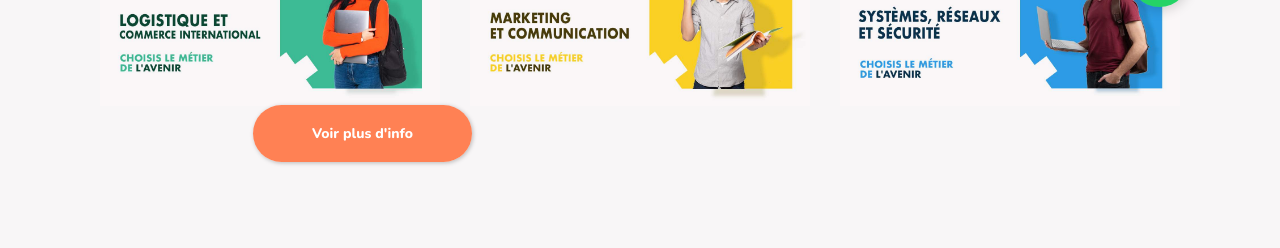
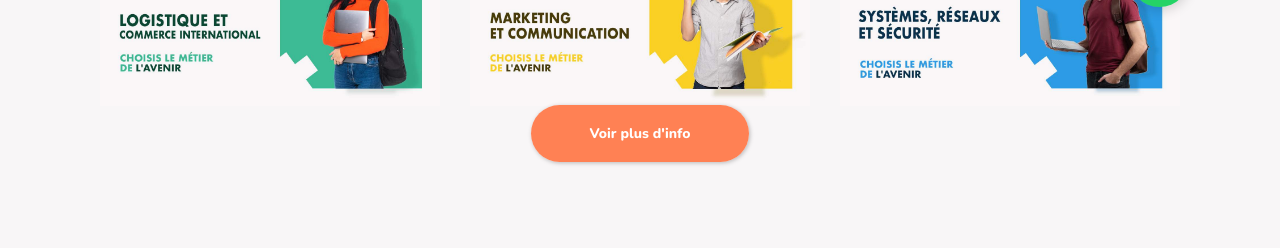
Before and after one commit to DoraymonIT/IFIAG, a plain HTML site: page Qrcode/index.html in a window 1280 px wide. Shown: the part 772-1020 px from the top of the page. Drawn offline with nearby package versions, Linux system fonts and the light colour scheme.

Commit message:
fix alignement of buttons in QrCode page and Merci page

```diff
--- a/Qrcode/index.html
+++ b/Qrcode/index.html
@@ -145,7 +145,7 @@
             <div class="row">
 
               <div class="col-md-12">
-                <div class="row">
+                <div class="row align-items-center justify-content-center">
                   <div class="col-md-4">
                     <img
                       onclick="location.href='../dts/dts-developpement-informatique.html'"
@@ -200,7 +200,7 @@
                       alt="dts reseau"
                     />
                   </div>
-                  <div class="col-md-6">
+                  <div class="col-md-4">
                     <div class="candidateure-c">
                       <a
                         href="../faistonchoix/"
```
Also changed, not shown: Merci/index.html (+1 -1 lines).
